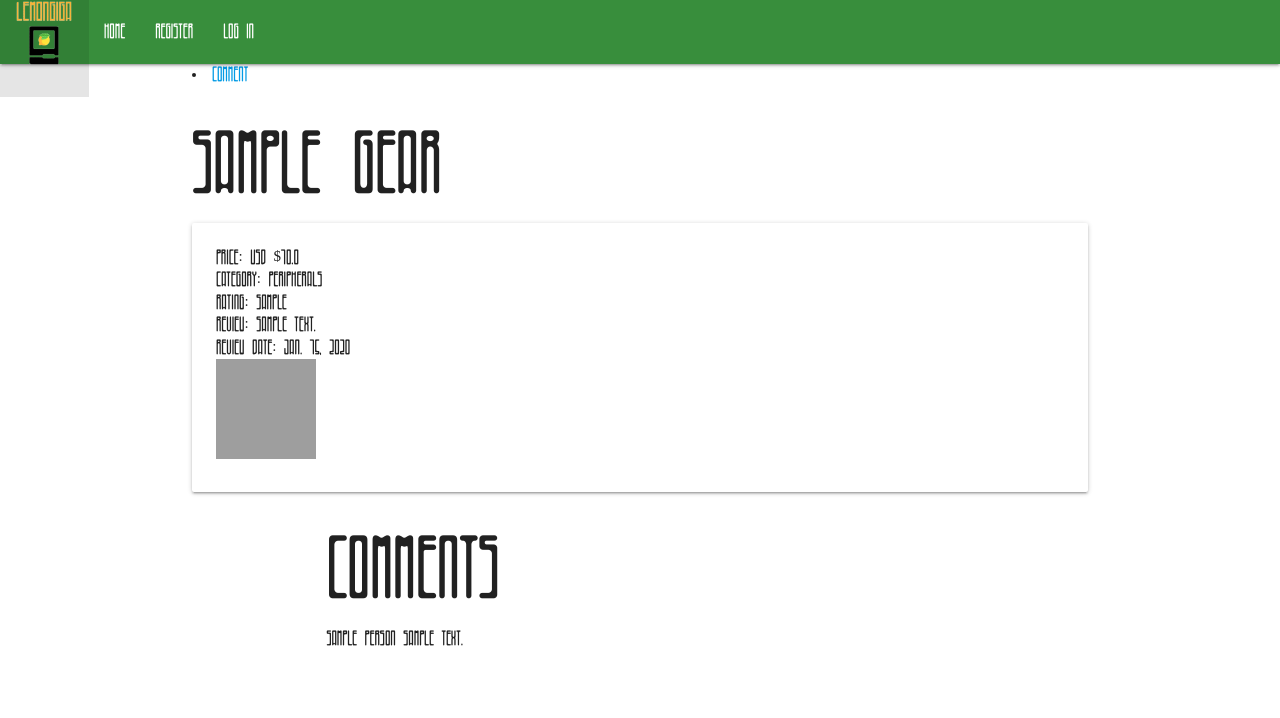
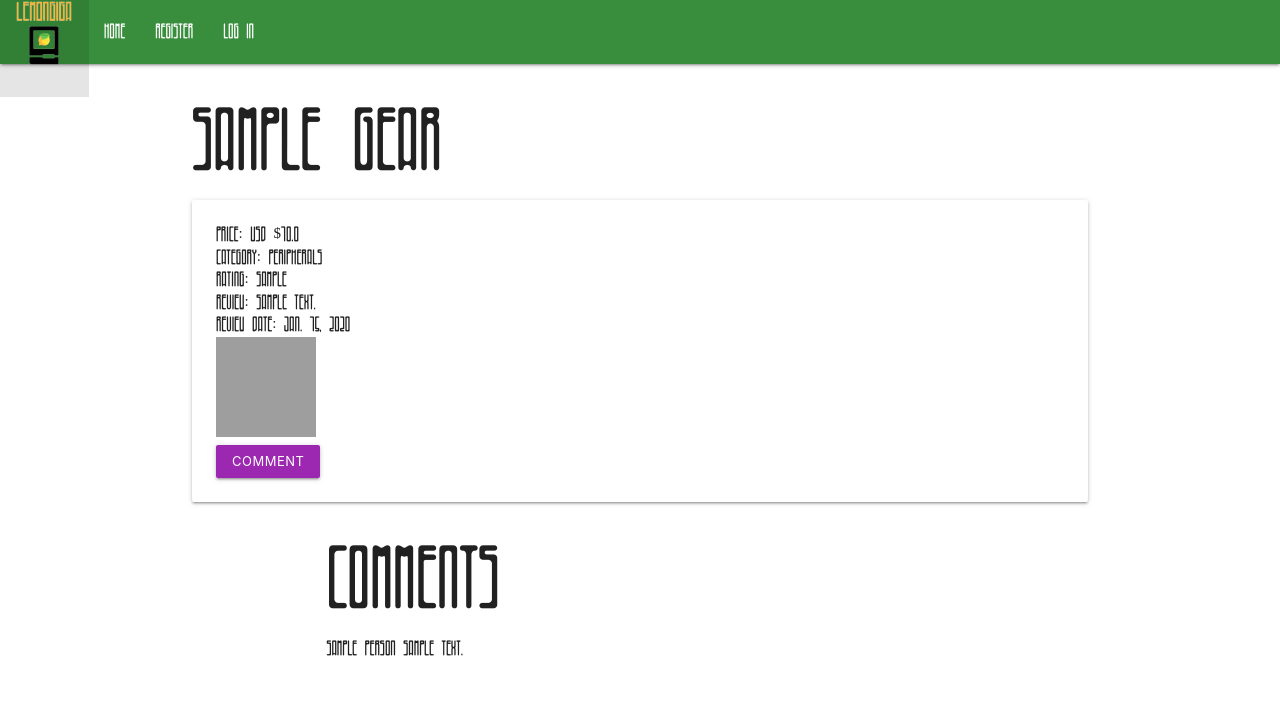
Before and after one commit to mh610creative/LemonGiga, a Django app: page /reviews/1/ in a window 1280 px wide. Shown: the top 718 px of the page. Run offline with Django 3.2, Linux system fonts and the light colour scheme; tables that the repository leaves empty hold one stand-in row (values such as "Sample post"); grey boxes are pictures that could not be loaded.

Commit message:
got edit delete buttons for comments to loop proper

```diff
--- a/main_app/templates/reviews/detail.html
+++ b/main_app/templates/reviews/detail.html
@@ -2,7 +2,7 @@
 {% load static %}
 {% block content %}
 
-<li><a href="{% url 'create_comment' review_id=review.id%}">Comment</a></li>
+
 <h1>{{review.name}}</h1>
 <div class="card">
     <div class="card-content">
@@ -11,17 +11,18 @@
         <p>Rating: {{review.rating}}</P>
         <p>Review: {{review.description}}</p>
         <p>Review Date: {{review.date_created.date}}</P>
-        <img height="100" width="100" src="{{review.pack_shot.url}}">
+        <img height="100" width="100" src="{{review.pack_shot.url}}"><br>
+        <a href="{% url 'create_comment' review_id=review.id%}"><button class="btn btn-small purple" name="" value="">Comment</button></a>
     </div>
 </div>
 <div class="container">
     <div class="card-content">
     <h1> Comments </h1>
     {% for comment in review.comment_set.all %}
-    <p> {{comment.person}} {{comment.comment}}</p>
     {% if request.user.person == comment.person%}
-    <p><a href="{% url 'edit_comment' comment_id=comment.id%}">Edit</a><p>
-    <p><a href="{% url 'delete_comment' comment_id=comment.id%}">Delete</a><p>
+    <p>{{comment.person}} {{comment.comment}} <a href="{% url 'edit_comment' comment_id=comment.id%}"><button class="btn btn-small yellow darken-2" name="" value="">Edit</button></a> <a href="{% url 'delete_comment' comment_id=comment.id%}"><button class="btn btn-small red darken-2" name="" value="">Delete</button></a></p>
+    {% else %}
+    <p>{{comment.person}} {{comment.comment}}</p>
     {% endif %}
     {% endfor %}
     </div>
```
